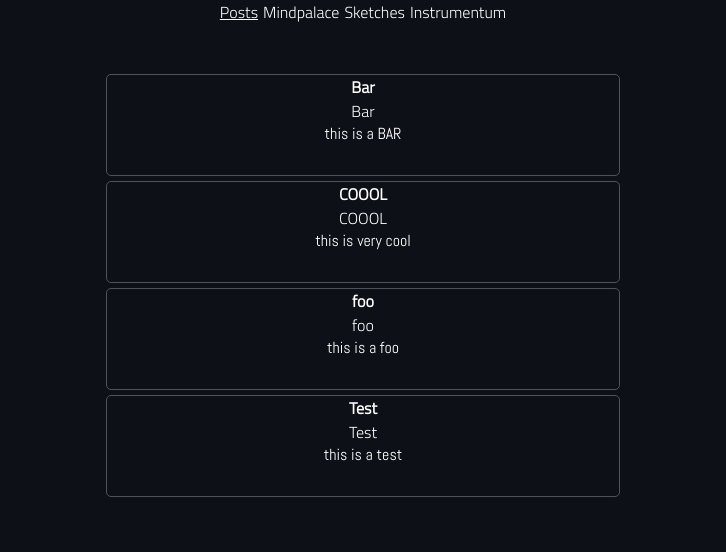
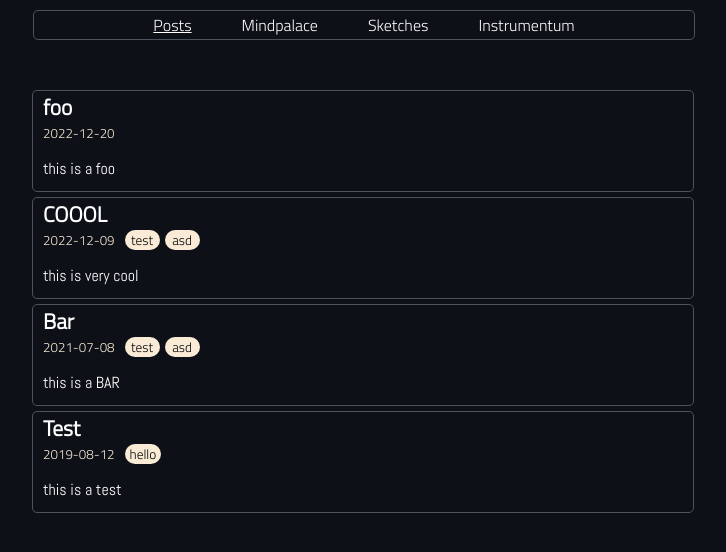
Before and after one commit to Zonotora/zonotora.github.io, a Next.js app: page /posts in a window 1280 px wide. Shown: the top 552 px of the page, without its empty margins (277-1003 px from the left). Built offline with nearby package versions, Linux system fonts and the light colour scheme; a web font is replaced by a local one.

Commit message:
Add tags

```diff
--- a/components/post-preview.tsx
+++ b/components/post-preview.tsx
@@ -1,13 +1,15 @@
 import Link from "next/link";
+import Tag from "./tag";
 
 type Props = {
   title: string;
   date: string;
   description: string;
+  tags: string[];
   slug: string;
 };
 
-const PostPreview = ({ title, date, description, slug }: Props) => {
+const PostPreview = ({ title, date, description, tags, slug }: Props) => {
   return (
     <Link href={`/posts/${slug}`}>
       <div className="post-preview">
@@ -16,7 +18,11 @@ const PostPreview = ({ title, date, description, slug }: Props) => {
         </div>
         <div className="post-preview-info">
           {date}
-        {title}
+          <div className="tags">
+            {tags.map((tag) => (
+              <Tag key={tag} name={tag} />
+            ))}
+          </div>
         </div>
         <div className="post-preview-content">{description}</div>
       </div>
--- /dev/null
+++ b/components/tag.tsx
@@ -0,0 +1,9 @@
+type Props = {
+  name: string;
+};
+
+const PostPreview = ({ name }: Props) => {
+  return <div className="tag">{name}</div>;
+};
+
+export default PostPreview;
--- a/interfaces/post.ts
+++ b/interfaces/post.ts
@@ -3,6 +3,7 @@ type PostType = {
   title: string;
   date: string;
   description: string;
+  tags: string[];
   content: string;
 };
 
--- a/posts/bar.md
+++ b/posts/bar.md
@@ -1,7 +1,8 @@
 ---
 title: "Bar"
 description: "this is a BAR"
-date: ""
+date: "2021-07-08"
+tags: ["test", "asd"]
 ---
 
 Lorem ipsum dolor sit amet, consectetur adipiscing elit, sed do eiusmod tempor incididunt ut labore et dolore magna aliqua. Praesent elementum facilisis leo vel fringilla est ullamcorper eget. At imperdiet dui accumsan sit amet nulla facilities morbi tempus. Praesent elementum facilisis leo vel fringilla. Congue mauris rhoncus aenean vel. Egestas sed tempus urna et pharetra pharetra massa massa ultricies.
--- a/posts/cool.md
+++ b/posts/cool.md
@@ -1,7 +1,8 @@
 ---
 title: "COOOL"
 description: "this is very cool"
-date: ""
+date: "2022-12-09"
+tags: ["test", "asd"]
 ---
 
 Lorem ipsum dolor sit amet, consectetur adipiscing elit, sed do eiusmod tempor incididunt ut labore et dolore magna aliqua. Praesent elementum facilisis leo vel fringilla est ullamcorper eget. At imperdiet dui accumsan sit amet nulla facilities morbi tempus. Praesent elementum facilisis leo vel fringilla. Congue mauris rhoncus aenean vel. Egestas sed tempus urna et pharetra pharetra massa massa ultricies.
--- a/posts/foo.md
+++ b/posts/foo.md
@@ -1,7 +1,8 @@
 ---
 title: "foo"
 description: "this is a foo"
-date: ""
+date: "2022-12-20"
+tags: []
 ---
 
 Lorem ipsum dolor sit amet, consectetur adipiscing elit, sed do eiusmod tempor incididunt ut labore et dolore magna aliqua. Praesent elementum facilisis leo vel fringilla est ullamcorper eget. At imperdiet dui accumsan sit amet nulla facilities morbi tempus. Praesent elementum facilisis leo vel fringilla. Congue mauris rhoncus aenean vel. Egestas sed tempus urna et pharetra pharetra massa massa ultricies.
--- a/posts/test.md
+++ b/posts/test.md
@@ -1,7 +1,8 @@
 ---
 title: "Test"
 description: "this is a test"
-date: ""
+date: "2019-08-12"
+tags: ["hello"]
 ---
 
 Lorem ipsum dolor sit amet, consectetur adipiscing elit, sed do eiusmod tempor incididunt ut labore et dolore magna aliqua. Praesent elementum facilisis leo vel fringilla est ullamcorper eget. At imperdiet dui accumsan sit amet nulla facilities morbi tempus. Praesent elementum facilisis leo vel fringilla. Congue mauris rhoncus aenean vel. Egestas sed tempus urna et pharetra pharetra massa massa ultricies.
--- a/styles/globals.css
+++ b/styles/globals.css
@@ -36,9 +36,22 @@ a {
 .post-preview {
   min-width: 100px;
   height: 100px;
-  width: 40%;
+  width: 50%;
   border: 1px solid var(--border-color);
   border-radius: 5px;
+  text-align: left;
+  padding: 0 10px;
+}
+
+.post-preview-title {
+  font-size: 16pt;
+}
+.post-preview-info {
+  color: antiquewhite;
+  font-size: 10pt;
+  margin-bottom: 15px;
+  display: flex;
+  flex-direction: row;
 }
 
 .post-preview:hover {
@@ -56,4 +69,28 @@ a {
   flex-direction: row;
   justify-content: center;
   gap: 5px;
+  width: 50%;
+  margin: 0 calc(50% / 2 - 10px);
+  border: 1px solid var(--border-color);
+  border-radius: 5px;
+  gap: 50px;
+  margin-top: 10px;
+  padding: 2px 10px;
 }
+
+.tags {
+  padding-left: 10px;
+  display: flex;
+  flex-direction: row;
+  gap: 5px;
+}
+
+.tag {
+  background-color: antiquewhite;
+  border-radius: 10px;
+  padding-left: 5px;
+  padding-right: 5px;
+  color: black;
+  min-width: 25px;
+  text-align: center;
+}
```
